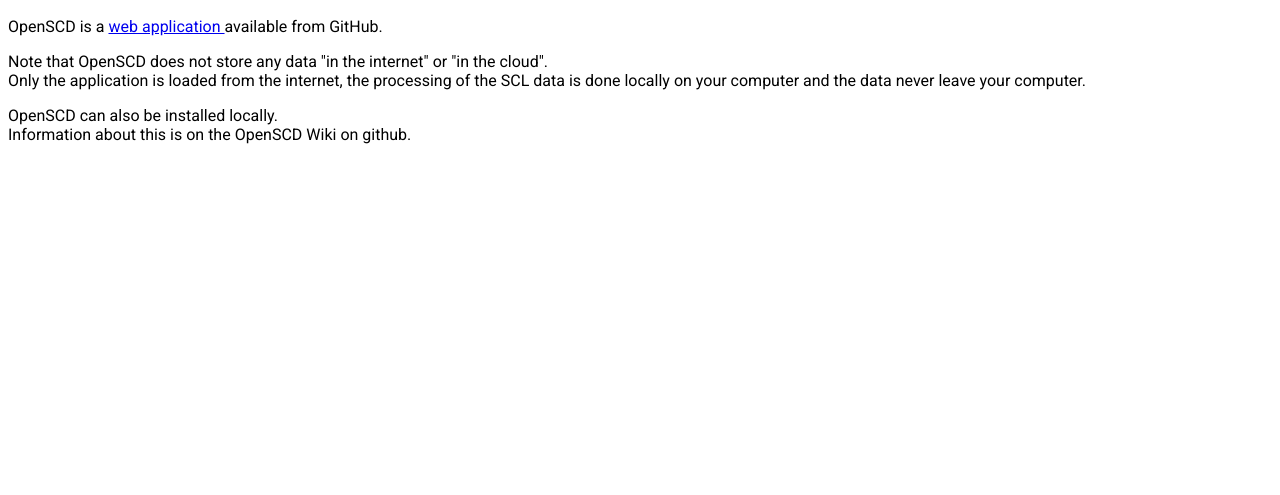
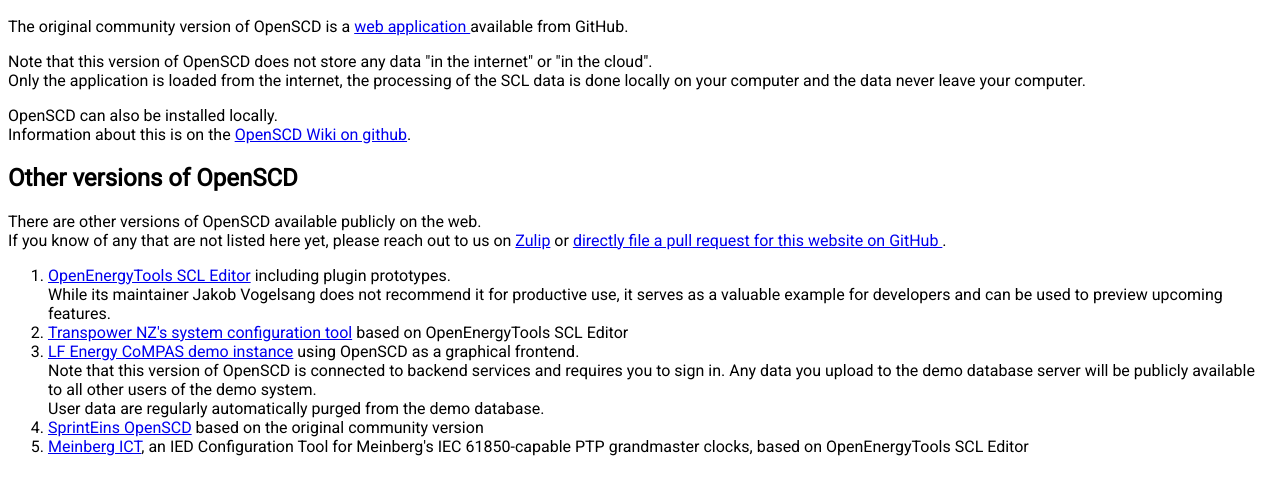
Before and after one commit to OMICRONEnergyOSS/openscd-org-website, a plain HTML site: page get.html in a window 1280 px wide. Shown: the part 39-534 px from the top of the page. Drawn offline with Linux system fonts and the light colour scheme.

Commit message:
get.html: add other distributions from the community

```diff
--- a/get.html
+++ b/get.html
@@ -5,19 +5,59 @@
 
 <h2>How to get OpenSCD</h2>
 <p>
-  OpenSCD is a
+  The original community version of OpenSCD is a
   <a class="a_main" href="https://openscd.github.io/" target="_blank">
     web application
   </a>
   available from GitHub.
 </p>
 <p>
-  Note that OpenSCD does not store any data "in the internet" or "in the
-  cloud".<br />
+  Note that this version of OpenSCD does not store any data "in the internet"
+  or "in the cloud".<br />
   Only the application is loaded from the internet, the processing of the SCL
   data is done locally on your computer and the data never leave your computer.
 </p>
 <p>
   OpenSCD can also be installed locally.<br />
-  Information about this is on the OpenSCD Wiki on github.
+  Information about this is on the
+  <a href="https://github.com/openscd/open-scd/wiki">OpenSCD Wiki on github</a>.
 </p>
+<h2>Other versions of OpenSCD</h2>
+<p>
+  There are other versions of OpenSCD available publicly on the web.<br />
+  If you know of any that are not listed here yet, please reach out to us on
+  <a href="https://openscd.zulipchat.com">Zulip</a> or
+  <a href="https://github.com/OMICRONEnergyOSS/openscd-org-website/pulls">
+    directly file a pull request for this website on GitHub
+  </a>.
+</p>
+<ol>
+  <li>
+    <a href="https://openenergytools.github.io/scl-editor">OpenEnergyTools SCL
+    Editor</a> including plugin prototypes.<br />
+    While its maintainer Jakob Vogelsang does not recommend it for productive
+    use, it serves as a valuable example for developers and can be used to preview
+    upcoming features.
+  </li>
+  <li>
+    <a href="https://transpower-nz.github.io/open-scd">Transpower NZ's system
+    configuration tool</a> based on OpenEnergyTools SCL Editor
+  </li>
+  <li>
+    <a href="https://demo.compas.energy">LF Energy CoMPAS demo instance</a>
+    using OpenSCD as a graphical frontend.<br />
+    Note that this version of OpenSCD is connected to backend services and
+    requires you to sign in. Any data you upload to the demo database server will
+    be publicly available to all other users of the demo system.<br />
+    User data are regularly automatically purged from the demo database.
+  </li>
+  <li>
+    <a href="https://openscd.sprinteins.com/">SprintEins OpenSCD</a> based on
+    the original community version
+  </li>
+  <li>
+    <a href="https://meinberg-sync.github.io/mbg-open-scd">Meinberg ICT<a>, an IED
+    Configuration Tool for Meinberg's IEC 61850-capable PTP grandmaster clocks,
+    based on OpenEnergyTools SCL Editor
+  </li>
+</ol>
```
